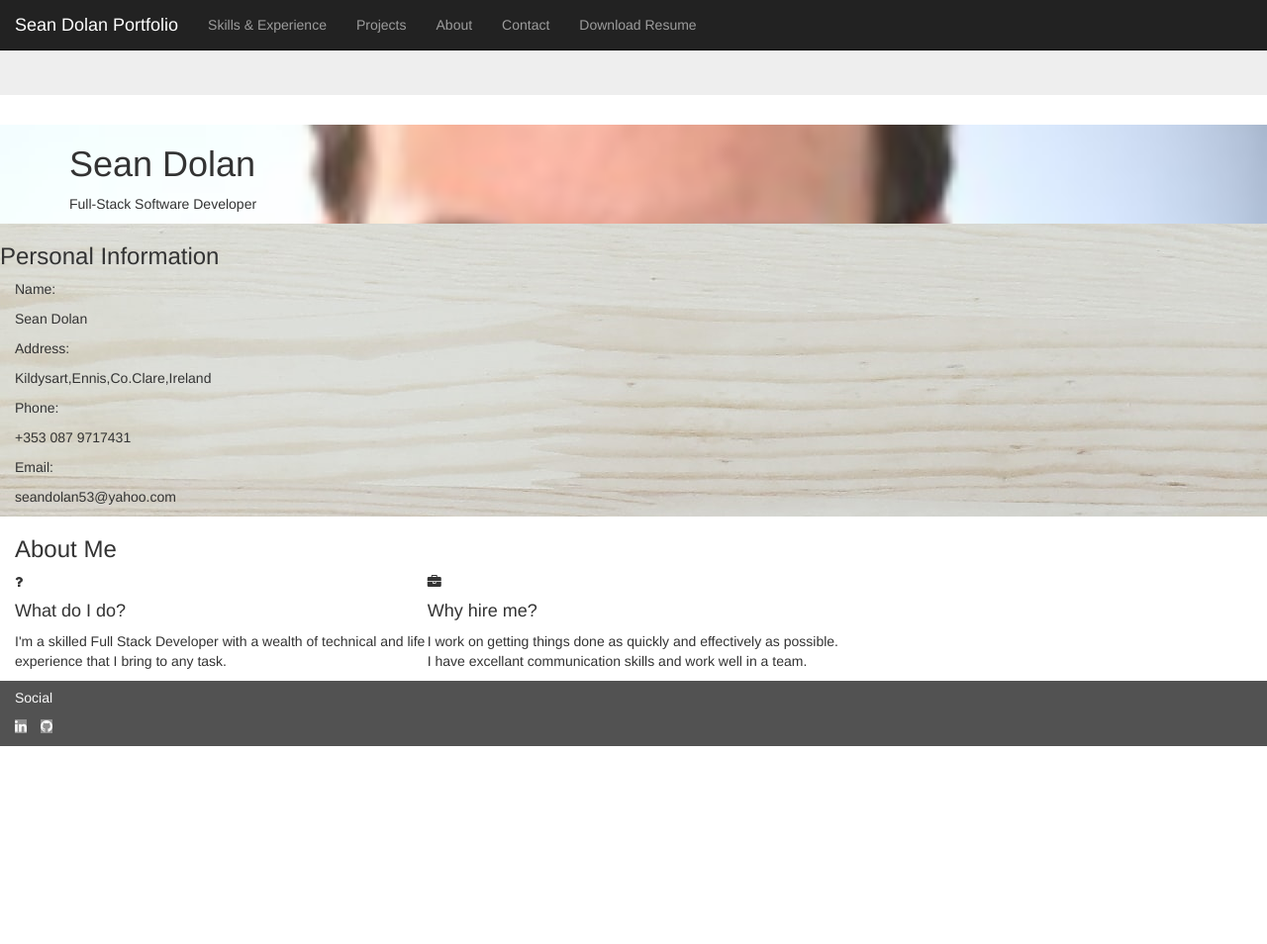
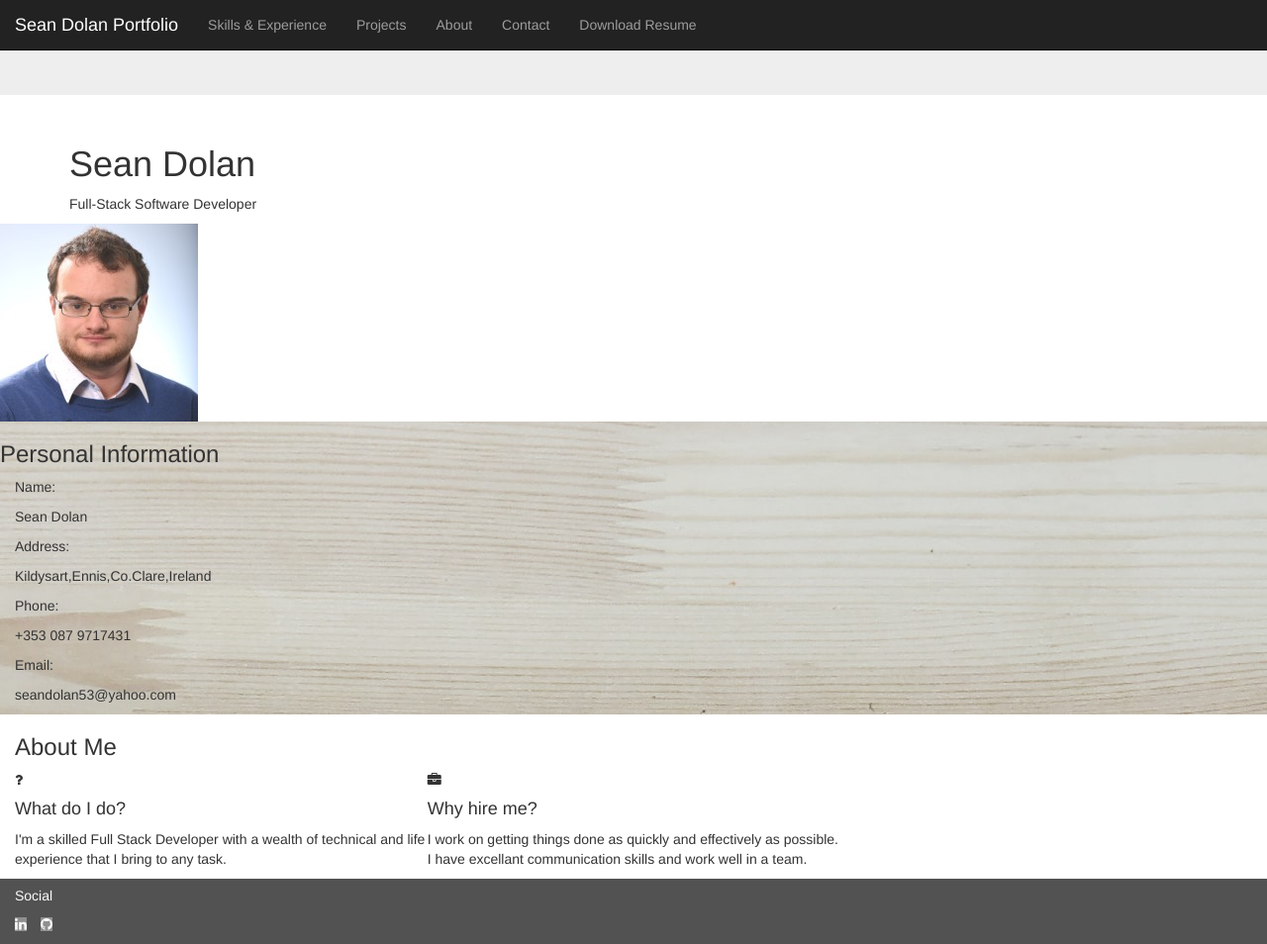
Before and after one commit to Code-Institute-Submissions/Milestone-Project-181, a plain HTML site: page index.html in a window 1280 px wide. Shown: the whole page at 99% size. Before the commit the page ends 800 px from the top, so only its background shows below. Drawn offline with nearby package versions, Linux system fonts and the light colour scheme.

Commit message:
Tidied up Readme file, index page

```diff
--- a/css/style.css
+++ b/css/style.css
@@ -12,7 +12,6 @@ footer {
 }
 #myself{
     background-attachment: fixed;
-    background-image: url('../images/myself.png');
     background-position: center;
     background-size: cover;
 }
@@ -24,6 +23,9 @@ footer {
 }
 .icon{
        background-position: center;
+}
+.me{
+
 }
 .card-title{
 text-align: center;
--- a/index.html
+++ b/index.html
@@ -48,7 +48,9 @@
                 <p class='title'>Full-Stack Software Developer</p>
             </div>
     </div>
-   <div class="container-fluid" id="personal">
+    <a href="index.html" target="_blank" class="me"></a>
+   <img class="card-img-top" src="images/myself.png" alt="Myself">
+    <div class="container-fluid" id="personal">
     <div class="row">
             <div class="col-md-4 bg-color-personal-info section-column">
                 <div class="row">
```
Also changed, not shown: images/lit.png (added), images/nt.png (added), 1 other file.
